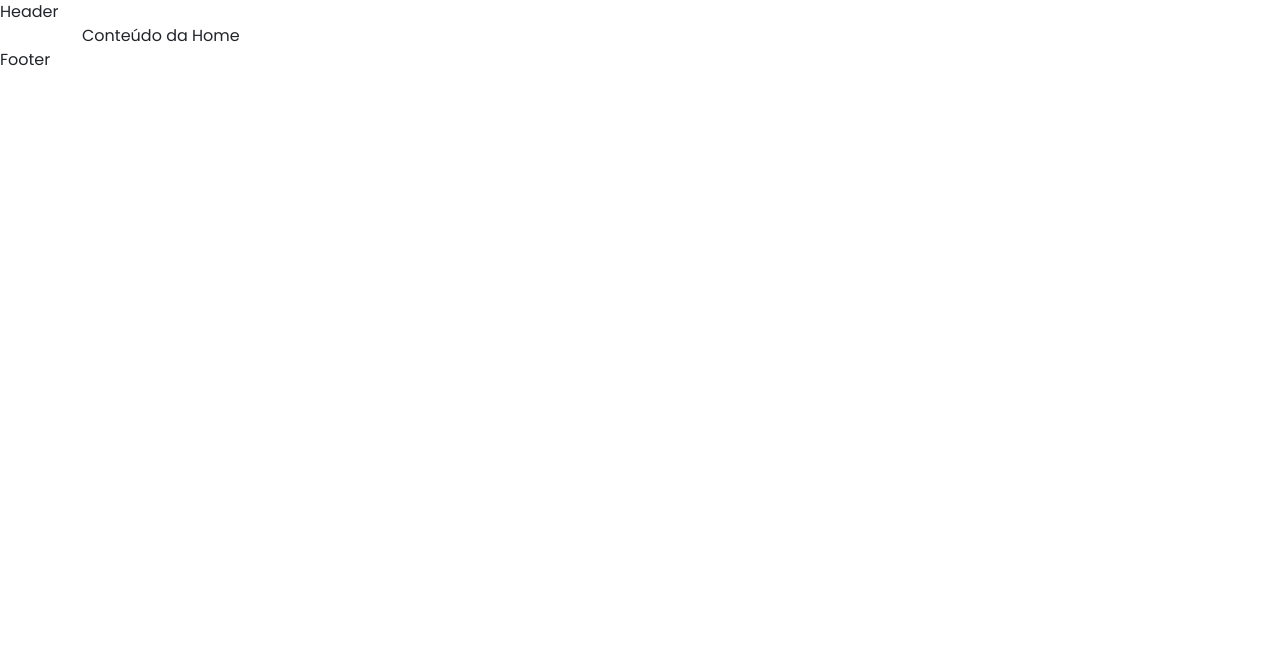
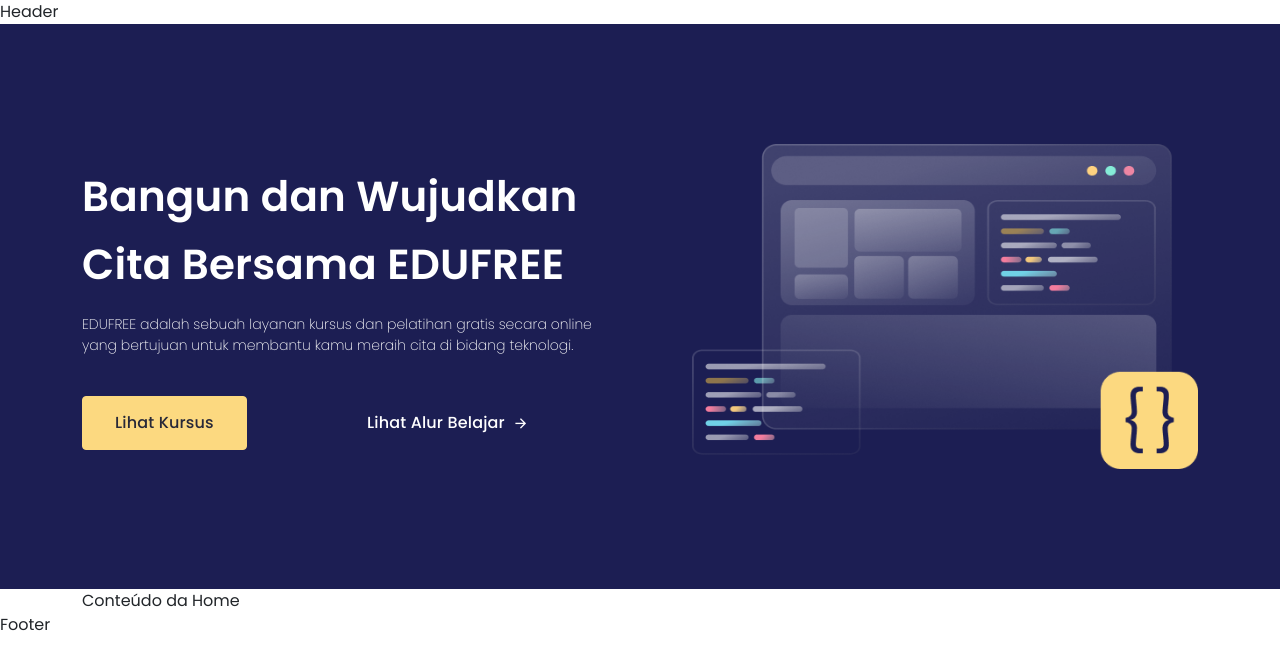
Before and after one commit to joaojuniorbr/techmanager-academy, a React (Vite) app: page / in a window 1280 px wide. Shown: the top 670 px of the page. Built offline with nearby package versions, Linux system fonts and the light colour scheme.

Commit message:
:sparkles: construção do banner principal da home

```diff
--- a/index.html
+++ b/index.html
@@ -12,6 +12,11 @@
 			href="https://fonts.googleapis.com/css2?family=Poppins:ital,wght@0,100;0,200;0,300;0,400;0,500;0,600;0,700;0,800;0,900;1,100;1,200;1,300;1,400;1,500;1,600;1,700;1,800;1,900&display=swap"
 			rel="stylesheet"
 		/>
+
+		<link
+			href="https://cdn.jsdelivr.net/npm/remixicon@4.5.0/fonts/remixicon.css"
+			rel="stylesheet"
+		/>
 	</head>
 	<body>
 		<div id="root"></div>
--- /dev/null
+++ b/src/@components/Home/Hero/Hero.css
@@ -0,0 +1,104 @@
+.home-hero {
+	background-color: var(--color-primary);
+	color: var(--color-white);
+	padding: 120px 0;
+}
+
+.home-hero figure {
+	display: block;
+	text-align: right;
+	margin: 0 auto;
+	padding-left: 40px;
+}
+
+.home-hero figure img {
+	display: inline-block;
+	margin: 0;
+	max-width: 100%;
+	height: auto;
+}
+
+.home-hero article h2 {
+	color: var(--color-white);
+	font-size: 42px;
+	font-weight: 600;
+	letter-spacing: 0.005em;
+	line-height: 1.6;
+	margin: 0 0 16px;
+}
+
+.home-hero article p {
+	color: var(--color-white);
+	font-size: 14px;
+	font-weight: 200;
+	line-height: 1.5;
+	margin: 0;
+}
+
+.home-hero nav {
+	margin-top: 40px;
+}
+
+.home-hero .button-default {
+	align-items: center;
+	background: var(--color-secondary);
+	border: 1px solid var(--color-secondary);
+	border-radius: 4px;
+	color: #282938;
+	display: flex;
+	font-size: 16px;
+	font-weight: 500;
+	gap: 8px;
+	height: 54px;
+	justify-content: center;
+	letter-spacing: 0.01em;
+	padding: 0 32px;
+	text-decoration: none;
+}
+
+.home-hero .button-default:hover {
+	background: transparent;
+	color: var(--color-secondary);
+}
+
+.home-hero .button-default.block {
+	width: 100%;
+}
+
+.home-hero .button-default.transparent {
+	background: transparent;
+	border: none;
+	color: var(--color-white);
+	padding: 0;
+}
+
+.home-hero .button-default.transparent:hover {
+	background: transparent;
+	color: var(--color-secondary);
+}
+
+@media (max-width: 992px) {
+	.home-hero {
+		padding: 80px 0;
+	}
+
+	.home-hero figure {
+		text-align: center;
+		margin: 0 auto;
+		padding: 80px 0 0;
+	}
+}
+
+@media (max-width: 768px) {
+	.home-hero {
+		padding: 40px 8px;
+	}
+
+	.home-hero article h2 {
+		font-size: 28px;
+	}
+
+	.home-hero .button-default {
+		width: 100%;
+	}
+}
--- /dev/null
+++ b/src/@components/Home/Hero/Hero.tsx
@@ -0,0 +1,39 @@
+import './Hero.css';
+
+export const Hero = () => (
+	<section className='home-hero'>
+		<div className='container'>
+			<div className='row align-items-center'>
+				<div className='col-xxl-5 col-xl-6 col-lg-7'>
+					<article>
+						<h2>Bangun dan Wujudkan Cita Bersama EDUFREE</h2>
+
+						<p>
+							EDUFREE adalah sebuah layanan kursus dan pelatihan gratis secara
+							online yang bertujuan untuk membantu kamu meraih cita di bidang
+							teknologi.
+						</p>
+					</article>
+
+					<nav className='row'>
+						<div className='col-6 col-md-auto col-lg-6'>
+							<button className='button-default'>Lihat Kursus</button>
+						</div>
+						<div className='col-6 col-md-auto col-lg-6'>
+							<button className='button-default transparent'>
+								Lihat Alur Belajar
+								<i className='ri-arrow-right-line'></i>
+							</button>
+						</div>
+					</nav>
+				</div>
+
+				<div className='col-lg'>
+					<figure>
+						<img src='/hero-image.png' alt='Destaque' />
+					</figure>
+				</div>
+			</div>
+		</div>
+	</section>
+);
--- /dev/null
+++ b/src/@components/Home/Hero/index.ts
@@ -0,0 +1 @@
+export * from './Hero';
--- /dev/null
+++ b/src/@components/Home/index.ts
@@ -0,0 +1 @@
+export * from './Hero';
--- a/src/@components/index.ts
+++ b/src/@components/index.ts
@@ -1,3 +1,4 @@
 export * from './Header';
 export * from './MainLayout';
 export * from './Footer';
+export * from './Home';
--- a/src/@pages/HomePage/HomePage.tsx
+++ b/src/@pages/HomePage/HomePage.tsx
@@ -1,7 +1,10 @@
+import { Hero } from '../../@components';
+
 export const HomePage = () => {
 	return (
-		<section>
+		<>
+			<Hero />
 			<div className='container'>Conteúdo da Home</div>
-		</section>
+		</>
 	);
 };
--- a/src/main.css
+++ b/src/main.css
@@ -16,3 +16,8 @@ a,
 button {
 	transition: all 0.3s ease-in-out;
 }
+
+img {
+	height: auto;
+	max-width: 100%;
+}
```
Also changed, not shown: public/hero-image.png (added).
